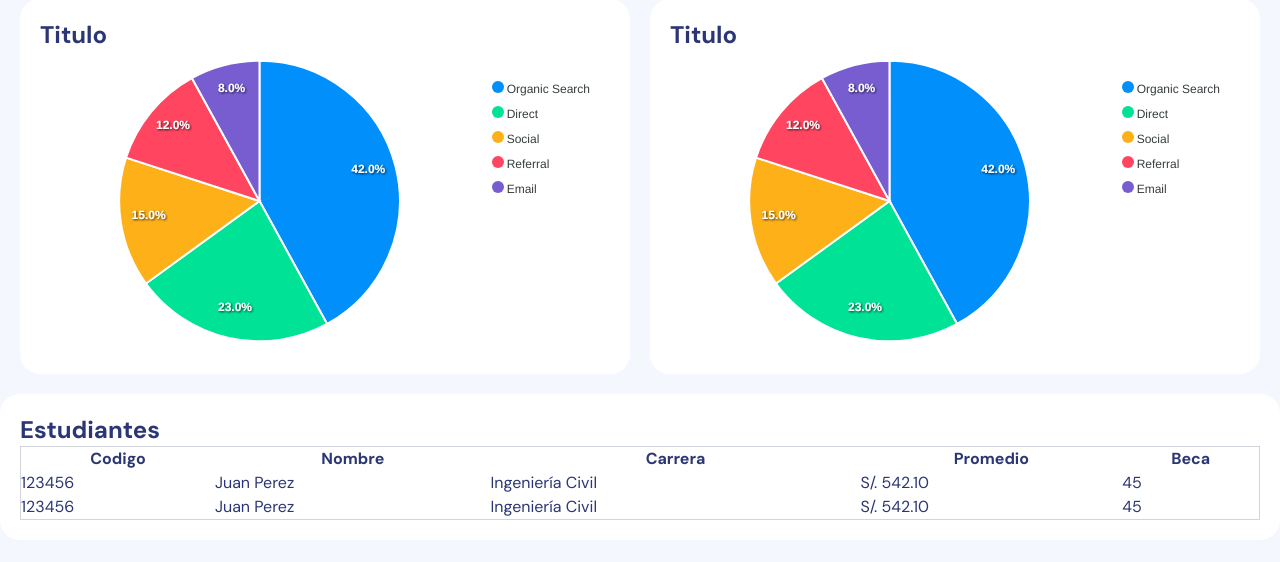
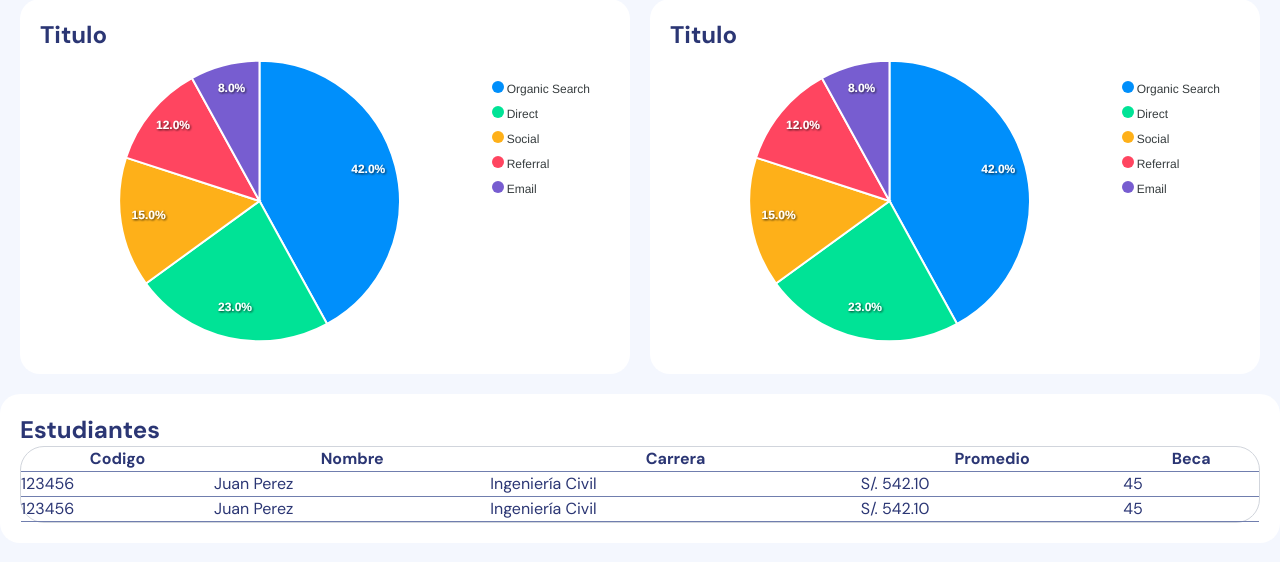
Before and after one commit to calixto24/lenguaje-programacion, a FastAPI app: template templates/index.html in a window 1280 px wide. Shown: the part 213-775 px from the top of the page. Run offline with FastAPI, Linux system fonts and the light colour scheme; the template is opened without the code that fills it, so the values that code supplies are empty; parts of the project's set-up code (start-up, migrations or seed data) failed here and were passed over; some libraries are stand-ins or nearby versions.

Commit message:
avance tabla

```diff
--- a/services/analisis_service.py
+++ b/services/analisis_service.py
@@ -1,5 +1,6 @@
 import numpy as np
 from models.expediente import Expediente
+from models.estudiante import Estudiante
 from services.funcional_service import FuncionalService
 
 class AnalisisService:
--- a/templates/index.html
+++ b/templates/index.html
@@ -23,6 +23,10 @@
 
       @utility card-title {
         @apply font-bold text-2xl;
+      }
+      th,
+      td {
+        border-bottom: 1px solid var(--muted);
       }
     </style>
   </head>
@@ -102,7 +106,8 @@
 
     <div class="card">
       <h3 class="card-title">Estudiantes</h3>
-      <table class="table-auto w-full border border-gray-300 rounded-3xl">
+      <div class="border border-gray-300 rounded-3xl">
+        <table class="table-auto w-full">
           <thead>
             <tr>
               <th>Codigo</th>
@@ -129,6 +134,7 @@
             </tr>
           </tbody>
         </table>
+      </div>
     </div>
 
     <script src="https://unpkg.com/lucide@latest/dist/umd/lucide.js"></script>
```
Lines whose indentation alone changed are shown as unchanged.
